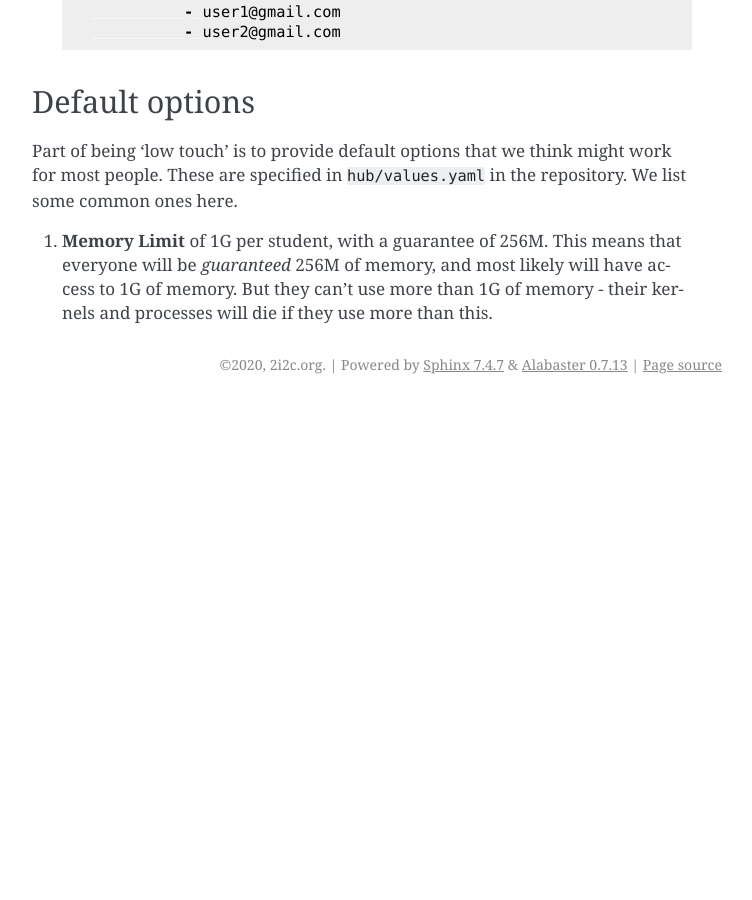
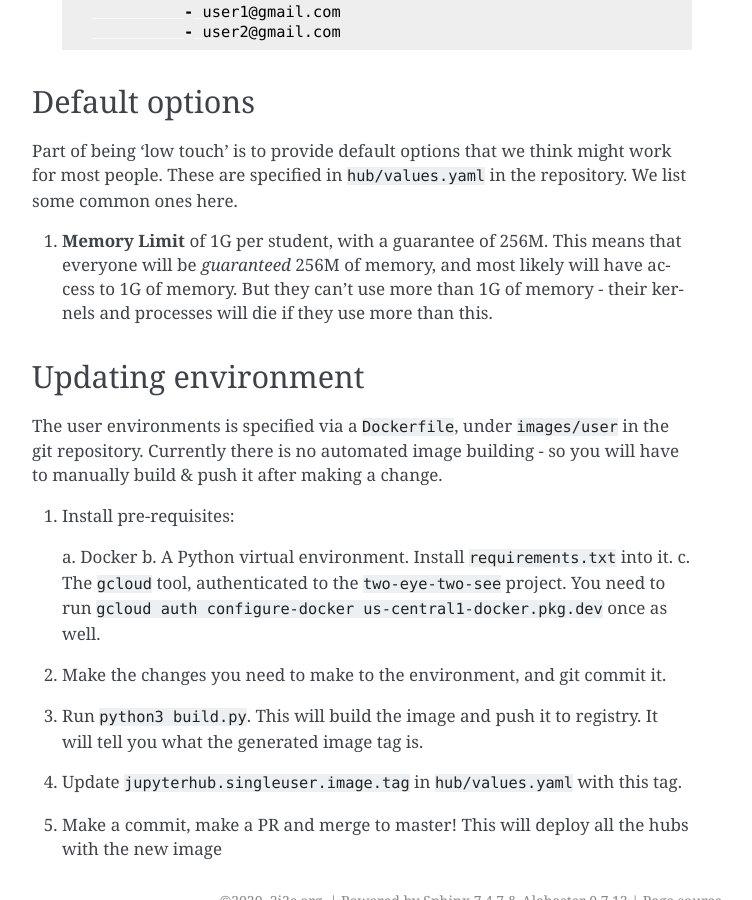
Before and after one commit to 2i2c-org/infrastructure, a Sphinx documentation site: the page built from docs/index.md, in a window 1280 px wide and 900 px high, scrolled down 1940 px. Shown: the whole window, without its empty margins (388-1140 px from the left). Built offline with Sphinx 7.4.7, drawn with Linux system fonts in a browser that asks for light colours; before the commit the page ends 2344 px from its top, so only the background shows below that.

Commit message:
Add docs on building new image

```diff
--- a/build.py
+++ b/build.py
@@ -67,5 +67,7 @@ def main():
         "docker", "push", image_name
     ])
 
+    print(f"Image tag pushed is: {tag}")
+
 if __name__ == '__main__':
     main()
--- a/docs/index.md
+++ b/docs/index.md
@@ -106,3 +106,27 @@ We list some common ones here.
    everyone will be *guaranteed* 256M of memory, and most likely will have access
    to 1G of memory. But they can't use more than 1G of memory - their kernels and
    processes will die if they use more than this.
+
+## Updating environment
+
+The user environments is specified via a `Dockerfile`, under `images/user` in
+the git repository. Currently there is no automated image building - so you will
+have to manually build & push it after making a change.
+
+1. Install pre-requisites:
+
+   a. Docker
+   b. A Python virtual environment. Install `requirements.txt` into it.
+   c. The `gcloud` tool, authenticated to the `two-eye-two-see` project.
+      You need to run `gcloud auth configure-docker us-central1-docker.pkg.dev`
+      once as well.
+
+2. Make the changes you need to make to the environment, and git commit it.
+
+3. Run `python3 build.py`. This will build the image and push it to registry.
+   It will tell you what the generated image tag is.
+
+4. Update `jupyterhub.singleuser.image.tag` in `hub/values.yaml` with this tag.
+
+5. Make a commit, make a PR and merge to master! This will deploy all the hubs
+   with the new image
```
